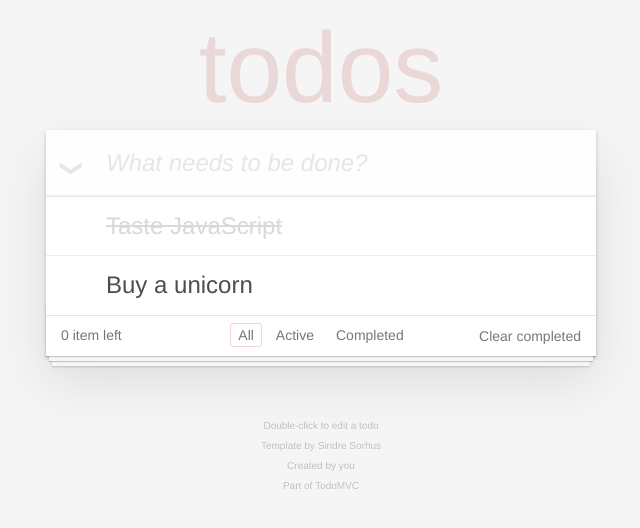
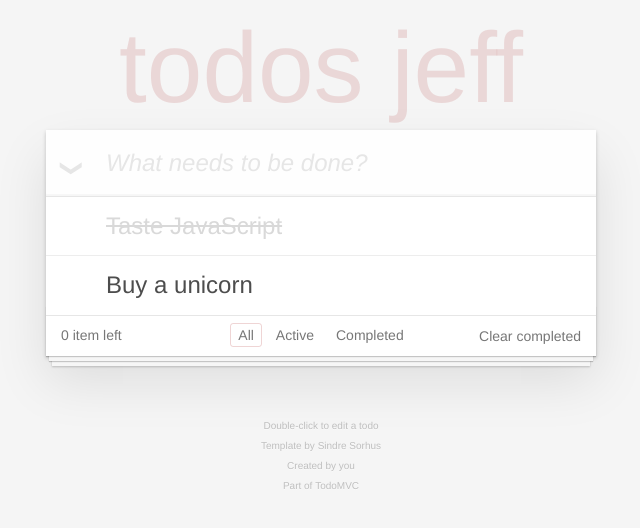
Before and after one commit to jeffwu85182/ngdemo0419, an Angular app: page / in a window 1280 px wide. Shown: the top 528 px of the page, without its empty margins (319-959 px from the left). Built offline with nearby package versions, Linux system fonts and the light colour scheme.

Commit message:
任務 03：切割網頁為多個子元件

```diff
--- a/src/app/app.component.html
+++ b/src/app/app.component.html
@@ -1,6 +1,6 @@
 <section class="todoapp">
   <header class="header">
-    <h1>todos</h1>
+    <app-title></app-title>
     <input class="new-todo" placeholder="What needs to be done?" autofocus>
   </header>
   <!-- This section should be hidden by default and shown when there are todos -->
--- a/src/app/app.module.ts
+++ b/src/app/app.module.ts
@@ -4,10 +4,12 @@
 import { HttpModule } from '@angular/http';
 
 import { AppComponent } from './app.component';
+import { TitleComponent } from './title/title.component';
 
 @NgModule({
   declarations: [
-    AppComponent
+    AppComponent,
+    TitleComponent
   ],
   imports: [
     BrowserModule,
--- /dev/null
+++ b/src/app/title/title.component.html
@@ -0,0 +1 @@
+<h1>todos jeff</h1>
--- /dev/null
+++ b/src/app/title/title.component.ts
@@ -0,0 +1,15 @@
+import { Component, OnInit } from '@angular/core';
+
+@Component({
+  selector: 'app-title',
+  templateUrl: './title.component.html',
+  styleUrls: ['./title.component.css']
+})
+export class TitleComponent implements OnInit {
+
+  constructor() { }
+
+  ngOnInit() {
+  }
+
+}
```
Also changed, not shown: src/app/title/title.component.css (added), 1 other file (tests, documents, lock files or other folders).
